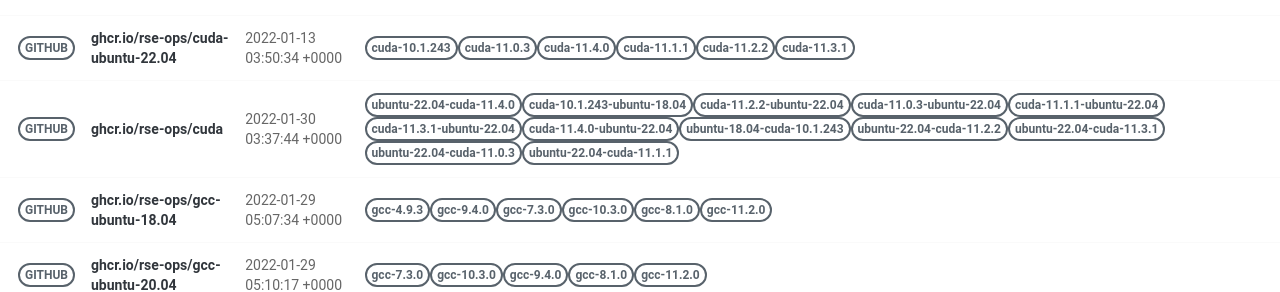
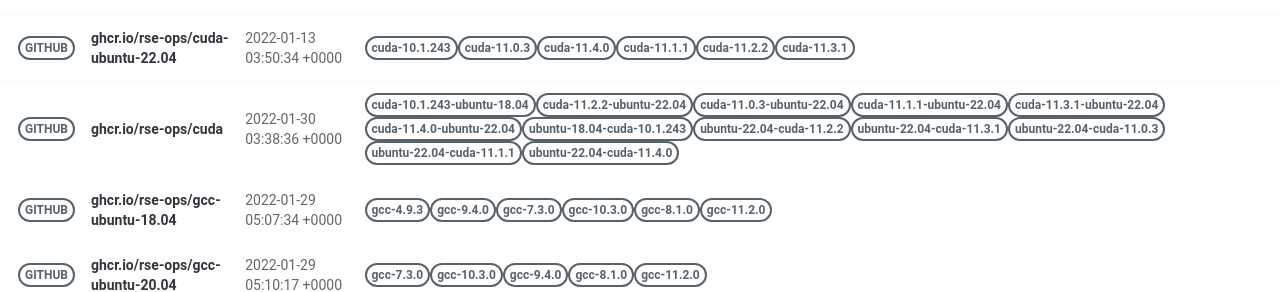
Before and after one commit to rse-ops/docker-images, a Jekyll site: the page built from pages/index.md, in a window 1280 px wide. Shown: the part 414-706 px from the top of the page. Built offline with Jekyll 4.4.1, drawn with Linux system fonts in a browser that asks for light colours; nearby versions of some CDN libraries; part of the change alters nothing that is shown.

Commit message:
Automated push to update library 2022-01-30

```diff
--- a/_library/ghcr.io-rse-ops-cuda.md
+++ b/_library/ghcr.io-rse-ops-cuda.md
@@ -1,14 +1,11 @@
 ---
 layout: container
 name: ghcr.io/rse-ops/cuda
-updated_at: 2022-01-30 03:37:44.943852
+updated_at: 2022-01-30 03:38:36.825681
 
 
 container_url: https://github.com/orgs/rse-ops/packages/container/package/cuda
 versions:
- - tag: ubuntu-22.04-cuda-11.4.0
-   dockerfile: https://github.com/rse-ops/docker-images/blob/main/ubuntu/cuda/Dockerfile
-   manifest: https://crane.ggcr.dev/manifest/ghcr.io/rse-ops/cuda:ubuntu-22.04-cuda-11.4.0
  - tag: cuda-10.1.243-ubuntu-18.04
    dockerfile: https://github.com/rse-ops/docker-images/blob/main/ubuntu/cuda/Dockerfile
    manifest: https://crane.ggcr.dev/manifest/ghcr.io/rse-ops/cuda:cuda-10.1.243-ubuntu-18.04
@@ -42,5 +39,8 @@ versions:
  - tag: ubuntu-22.04-cuda-11.1.1
    dockerfile: https://github.com/rse-ops/docker-images/blob/main/ubuntu/cuda/Dockerfile
    manifest: https://crane.ggcr.dev/manifest/ghcr.io/rse-ops/cuda:ubuntu-22.04-cuda-11.1.1
+ - tag: ubuntu-22.04-cuda-11.4.0
+   dockerfile: https://github.com/rse-ops/docker-images/blob/main/ubuntu/cuda/Dockerfile
+   manifest: https://crane.ggcr.dev/manifest/ghcr.io/rse-ops/cuda:ubuntu-22.04-cuda-11.4.0
 
 ---
```
